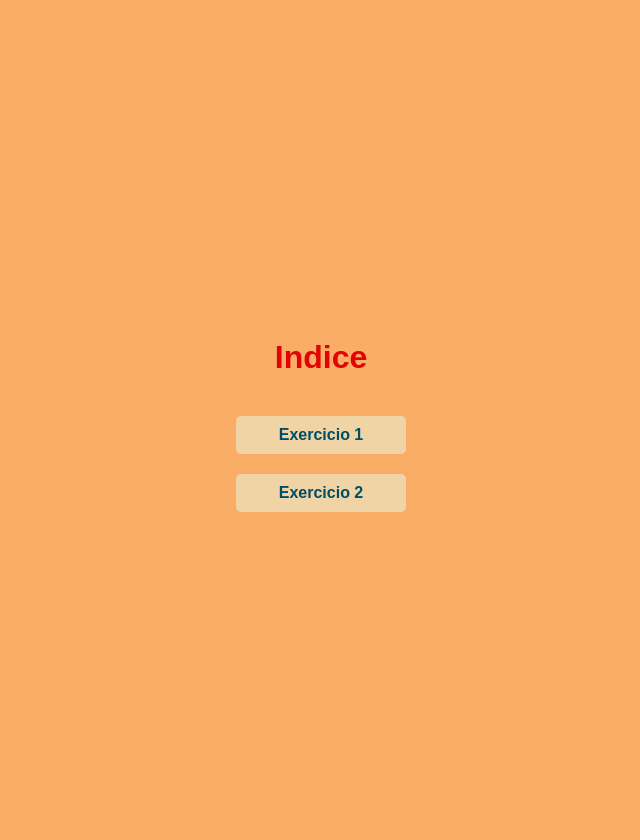
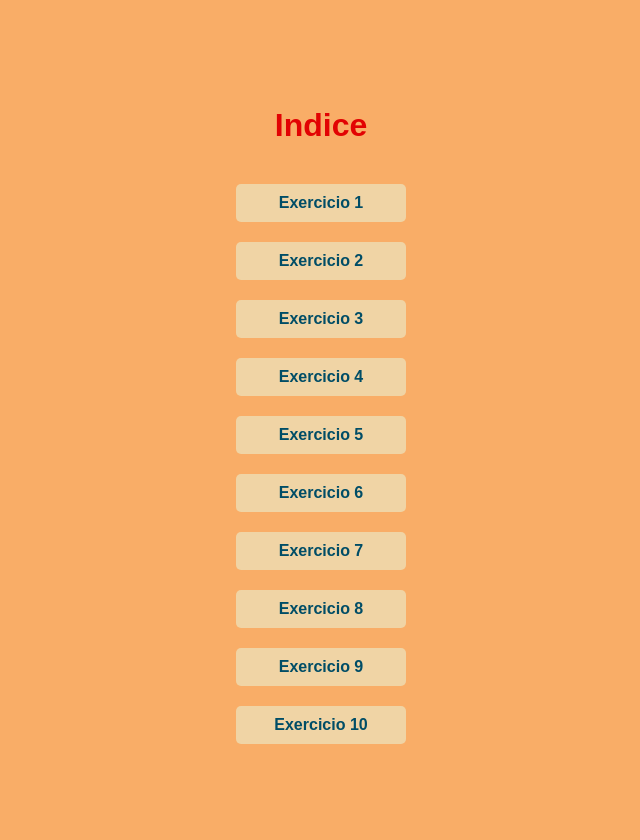
Before and after one commit to Leheab/exercicio-php-logica, a PHP site: page / in a window 1280 px wide. Shown: the whole page, without its empty margins (319-959 px from the left). Run offline with PHP 8.4, Linux system fonts and the light colour scheme.

Commit message:
enviando o indice novamente

```diff
--- a/index.php
+++ b/index.php
@@ -10,6 +10,14 @@
     <h1>Indice</h1>
     <a href="exercicio1/">Exercicio 1</a>
     <a href="exercicio2/">Exercicio 2</a>
+    <a href="exercicio3/">Exercicio 3</a>
+    <a href="exercicio4/">Exercicio 4</a>
+    <a href="exercicio5/">Exercicio 5</a>
+    <a href="exercicio6/">Exercicio 6</a>
+    <a href="exercicio7/">Exercicio 7</a>
+    <a href="exercicio8/">Exercicio 8</a>
+    <a href="exercicio9/">Exercicio 9</a>
+    <a href="exercicio10/">Exercicio 10</a>
 
 </body>
 </html>
```
